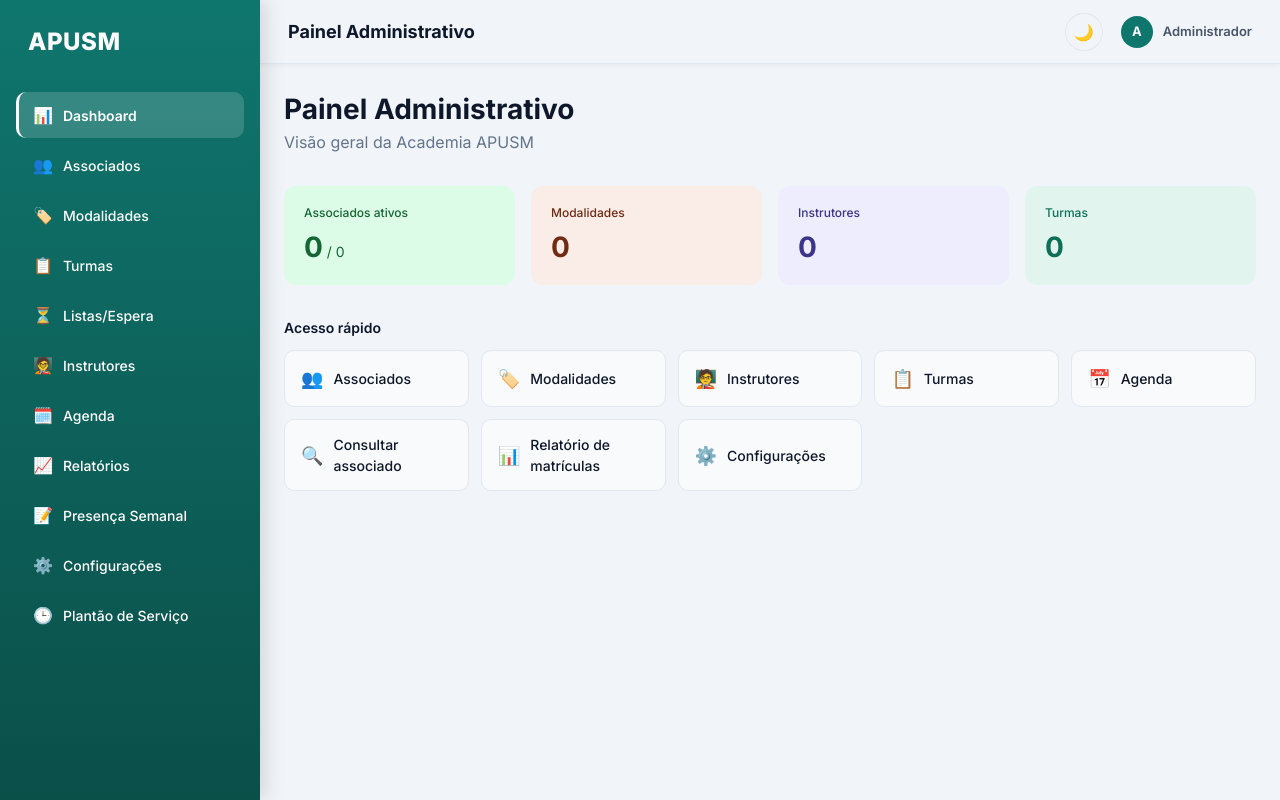
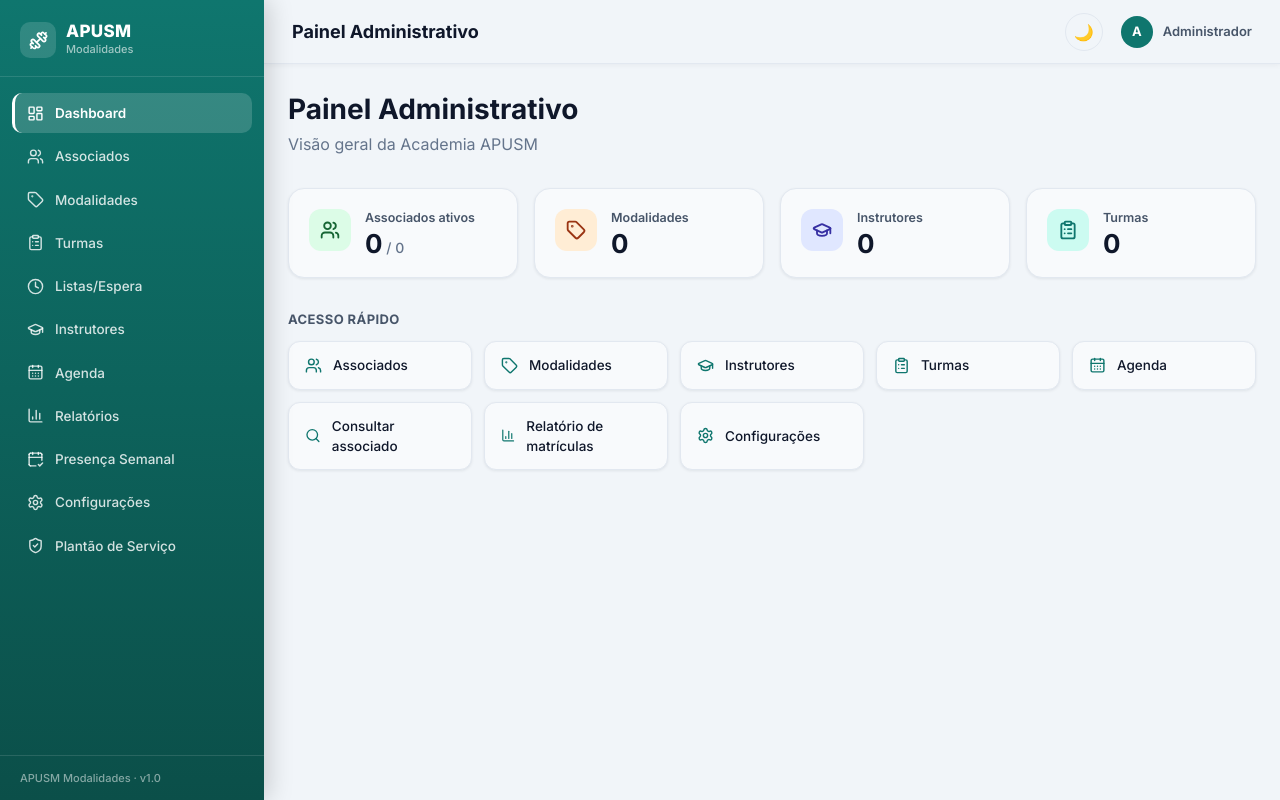
Before and after one commit to BrenoFranzin/apusm, a React (Vite) app: page / in a window 1280 px wide. Built offline with nearby package versions, Linux system fonts and the light colour scheme; no server answers; the database is empty.

Commit message:
style: redesenha Sidebar e Dashboard com icones lucide-react e visual mais profissional

```diff
--- a/src/components/layout/sidebar/Sidebar.tsx
+++ b/src/components/layout/sidebar/Sidebar.tsx
@@ -1,18 +1,32 @@
 import { NavLink, useLocation, useNavigate } from "react-router-dom";
 import { useTransition } from "react";
+import {
+  LayoutDashboard,
+  Users,
+  Tag,
+  ClipboardList,
+  Clock,
+  GraduationCap,
+  CalendarDays,
+  BarChart3,
+  CalendarCheck2,
+  Settings,
+  ShieldCheck,
+  Dumbbell,
+} from "lucide-react";
 
 const menu = [
-  { label: "Dashboard", path: "/", icon: "📊" },
-  { label: "Associados", path: "/associados", icon: "👥" },
-  { label: "Modalidades", path: "/modalidades", icon: "🏷️" },
-  { label: "Turmas", path: "/turmas", icon: "📋" },
-  { label: "Listas/Espera", path: "/lista-espera", icon: "⏳" },
-  { label: "Instrutores", path: "/instrutores", icon: "🧑‍🏫" },
-  { label: "Agenda", path: "/agenda", icon: "🗓️" },
-  { label: "Relatórios", path: "/relatorios", icon: "📈" },
-  { label: "Presença Semanal", path: "/relatorios/presenca-semanal", icon: "📝" },
-  { label: "Configurações", path: "/configuracoes", icon: "⚙️" },
-  { label: "Plantão de Serviço", path: "/plantao", icon: "🕒" },
+  { label: "Dashboard", path: "/", icon: LayoutDashboard },
+  { label: "Associados", path: "/associados", icon: Users },
+  { label: "Modalidades", path: "/modalidades", icon: Tag },
+  { label: "Turmas", path: "/turmas", icon: ClipboardList },
+  { label: "Listas/Espera", path: "/lista-espera", icon: Clock },
+  { label: "Instrutores", path: "/instrutores", icon: GraduationCap },
+  { label: "Agenda", path: "/agenda", icon: CalendarDays },
+  { label: "Relatórios", path: "/relatorios", icon: BarChart3 },
+  { label: "Presença Semanal", path: "/relatorios/presenca-semanal", icon: CalendarCheck2 },
+  { label: "Configurações", path: "/configuracoes", icon: Settings },
+  { label: "Plantão de Serviço", path: "/plantao", icon: ShieldCheck },
 ];
 
 export function Sidebar() {
@@ -30,71 +44,116 @@ export function Sidebar() {
   return (
     <aside
       style={{
-    width: 260,
+        width: 264,
         height: "100vh",
+        display: "flex",
+        flexDirection: "column",
         background: "linear-gradient(180deg, #0F766E 0%, #0B4F49 100%)",
         color: "#fff",
-    padding: "24px 16px",
-    boxShadow: "4px 0 20px rgba(0,0,0,0.15)",
+        boxShadow: "4px 0 24px rgba(0,0,0,0.18)",
         position: "sticky",
         top: 0,
         alignSelf: "flex-start",
-    overflowY: "auto",
         zIndex: 200,
       }}
     >
-      <h2
+      {/* Cabeçalho / logo */}
+      <div
         style={{
-          fontSize: 24,
-          fontWeight: 800,
-          marginBottom: 32,
-          paddingLeft: 12,
-          letterSpacing: 0.5,
+          display: "flex",
+          alignItems: "center",
+          gap: 10,
+          padding: "22px 20px 18px",
+          borderBottom: "1px solid rgba(255,255,255,0.12)",
         }}
       >
+        <div
+          style={{
+            width: 36,
+            height: 36,
+            borderRadius: 10,
+            background: "rgba(255,255,255,0.14)",
+            display: "flex",
+            alignItems: "center",
+            justifyContent: "center",
+            flexShrink: 0,
+          }}
+        >
+          <Dumbbell size={19} strokeWidth={2.2} />
+        </div>
+        <div>
+          <div style={{ fontSize: 17, fontWeight: 800, letterSpacing: 0.3, lineHeight: 1.1 }}>
             APUSM
-      </h2>
+          </div>
+          <div style={{ fontSize: 11, fontWeight: 500, color: "rgba(255,255,255,0.6)" }}>
+            Modalidades
+          </div>
+        </div>
+      </div>
 
-      <nav style={{ display: "flex", flexDirection: "column", gap: 4 }}>
-        {menu.map((item) => (
+      {/* Navegação */}
+      <nav
+        style={{
+          flex: 1,
+          display: "flex",
+          flexDirection: "column",
+          gap: 3,
+          padding: "16px 12px",
+          overflowY: "auto",
+        }}
+      >
+        {menu.map((item) => {
+          const ativo = itemAtivo === item.path;
+          const Icone = item.icon;
+          return (
             <NavLink
+              key={item.label}
+              to={item.path}
+              end={item.path === "/"}
               onClick={(e) => {
                 e.preventDefault();
                 startTransition(() => navigate(item.path));
               }}
-            key={item.label}
-            to={item.path}
-            end={item.path === "/"}
               style={{
                 display: "flex",
                 alignItems: "center",
-              gap: 10,
-              padding: "11px 14px",
+                gap: 11,
+                padding: "10px 12px",
                 borderRadius: 10,
-              fontSize: 14,
-              fontWeight: itemAtivo === item.path ? 600 : 500,
-              color: "#fff",
-              background: itemAtivo === item.path ? "rgba(255,255,255,0.16)" : "transparent",
-              borderLeft: itemAtivo === item.path ? "3px solid #fff" : "3px solid transparent",
-              transition: "background 0.15s ease, border-color 0.15s ease, padding-left 0.15s ease",
+                fontSize: 13.5,
+                fontWeight: ativo ? 600 : 500,
+                color: ativo ? "#fff" : "rgba(255,255,255,0.82)",
+                background: ativo ? "rgba(255,255,255,0.16)" : "transparent",
+                borderLeft: ativo ? "3px solid #fff" : "3px solid transparent",
                 textDecoration: "none",
+                transition: "background 0.15s ease, color 0.15s ease",
               }}
               onMouseEnter={(e) => {
-              if (!e.currentTarget.style.background.includes("0.16")) {
-                e.currentTarget.style.background = "rgba(255,255,255,0.08)";
-              }
+                if (!ativo) e.currentTarget.style.background = "rgba(255,255,255,0.08)";
               }}
               onMouseLeave={(e) => {
-              if (!e.currentTarget.style.background.includes("0.16")) {
-                e.currentTarget.style.background = "transparent";
-              }
+                if (!ativo) e.currentTarget.style.background = "transparent";
               }}
             >
-            <span style={{ fontSize: 16 }}>{item.icon}</span>
-            {item.label}
+              <Icone size={17} strokeWidth={2} style={{ flexShrink: 0 }} />
+              <span style={{ whiteSpace: "nowrap" }}>{item.label}</span>
             </NavLink>
-        ))}
+          );
+        })}
       </nav>
+
+      {/* Rodapé */}
+      <div
+        style={{
+          padding: "14px 20px",
+          borderTop: "1px solid rgba(255,255,255,0.12)",
+          fontSize: 11,
+          color: "rgba(255,255,255,0.5)",
+          fontWeight: 500,
+        }}
+      >
+        APUSM Modalidades · v1.0
+      </div>
     </aside>
   );
 }
--- a/src/modules/dashboard/pages/DashboardPage.tsx
+++ b/src/modules/dashboard/pages/DashboardPage.tsx
@@ -1,12 +1,22 @@
 // ======================================================
 // APUSM SaaS — Dashboard
 // ======================================================
-
 import { Link } from "react-router-dom";
 import { useAssociados } from "@/modules/associados/hooks/useAssociados";
 import { useModalidades } from "@/modules/modalidades/hooks/useModalidades";
 import { useInstrutores } from "@/modules/instrutores/hooks/useInstrutores";
 import { useTurmas } from "@/modules/turmas/hooks/useTurmas";
+import {
+  Users,
+  Tag,
+  GraduationCap,
+  ClipboardList,
+  CalendarDays,
+  Search,
+  BarChart3,
+  Settings,
+  type LucideIcon,
+} from "lucide-react";
 
 export default function DashboardPage() {
   const { associados } = useAssociados();
@@ -19,40 +29,46 @@ export default function DashboardPage() {
   return (
     <div className="space-y-8">
       <div>
-        <h1 style={{ fontSize: 28, fontWeight: 700, color: "var(--page-heading)" }}>Painel Administrativo</h1>
-        <p style={{ color: "var(--page-subheading)" }}>Visão geral da Academia APUSM</p>
+        <h1 style={{ fontSize: 28, fontWeight: 700, color: "var(--page-heading)" }}>
+          Painel Administrativo
+        </h1>
+        <p style={{ color: "var(--page-subheading)", marginTop: 2 }}>
+          Visão geral da Academia APUSM
+        </p>
       </div>
 
       <div
         style={{
           display: "grid",
-          gridTemplateColumns: "repeat(auto-fit, minmax(180px, 1fr))",
+          gridTemplateColumns: "repeat(auto-fit, minmax(200px, 1fr))",
           gap: 16,
         }}
       >
-        <Card cor="#166534" bg="#dcfce7" titulo="Associados ativos" valor={ativos} total={associados.length} />
-        <Card cor="#712B13" bg="#FAECE7" titulo="Modalidades" valor={modalidades.length} />
-        <Card cor="#3C3489" bg="#EEEDFE" titulo="Instrutores" valor={instrutores.length} />
-        <Card cor="#0f6e56" bg="#E1F5EE" titulo="Turmas" valor={turmas.length} />
+        <Card icone={Users} cor="#166534" bg="#DCFCE7" titulo="Associados ativos" valor={ativos} total={associados.length} />
+        <Card icone={Tag} cor="#9A3412" bg="#FFEDD5" titulo="Modalidades" valor={modalidades.length} />
+        <Card icone={GraduationCap} cor="#3730A3" bg="#E0E7FF" titulo="Instrutores" valor={instrutores.length} />
+        <Card icone={ClipboardList} cor="#0F766E" bg="#CCFBF1" titulo="Turmas" valor={turmas.length} />
       </div>
 
       <div>
-        <p style={{ fontSize: 14, fontWeight: 600, marginBottom: 12 }}>Acesso rápido</p>
+        <p style={{ fontSize: 13, fontWeight: 700, color: "var(--text-secondary)", textTransform: "uppercase", letterSpacing: 0.4, marginBottom: 12 }}>
+          Acesso rápido
+        </p>
         <div
           style={{
             display: "grid",
-            gridTemplateColumns: "repeat(auto-fit, minmax(160px, 1fr))",
+            gridTemplateColumns: "repeat(auto-fit, minmax(170px, 1fr))",
             gap: 12,
           }}
         >
-          <Atalho to="/associados" emoji="👥" label="Associados" />
-          <Atalho to="/modalidades" emoji="🏷️" label="Modalidades" />
-          <Atalho to="/instrutores" emoji="🧑‍🏫" label="Instrutores" />
-          <Atalho to="/turmas" emoji="📋" label="Turmas" />
-          <Atalho to="/agenda" emoji="📅" label="Agenda" />
-          <Atalho to="/relatorios/consulta" emoji="🔍" label="Consultar associado" />
-          <Atalho to="/relatorios/matriculas" emoji="📊" label="Relatório de matrículas" />
-          <Atalho to="/configuracoes" emoji="⚙️" label="Configurações" />
+          <Atalho to="/associados" icone={Users} label="Associados" />
+          <Atalho to="/modalidades" icone={Tag} label="Modalidades" />
+          <Atalho to="/instrutores" icone={GraduationCap} label="Instrutores" />
+          <Atalho to="/turmas" icone={ClipboardList} label="Turmas" />
+          <Atalho to="/agenda" icone={CalendarDays} label="Agenda" />
+          <Atalho to="/relatorios/consulta" icone={Search} label="Consultar associado" />
+          <Atalho to="/relatorios/matriculas" icone={BarChart3} label="Relatório de matrículas" />
+          <Atalho to="/configuracoes" icone={Settings} label="Configurações" />
         </div>
       </div>
     </div>
@@ -60,40 +76,90 @@ export default function DashboardPage() {
 }
 
 function Card({
-  cor, bg, titulo, valor, total,
-}: { cor: string; bg: string; titulo: string; valor: number; total?: number }) {
+  icone: Icone, cor, bg, titulo, valor, total,
+}: { icone: LucideIcon; cor: string; bg: string; titulo: string; valor: number; total?: number }) {
   return (
-    <div style={{ background: bg, borderRadius: 12, padding: "1.1rem 1.25rem" }}>
-      <p style={{ fontSize: 12, color: cor, fontWeight: 500, margin: 0 }}>{titulo}</p>
-      <p style={{ fontSize: 28, fontWeight: 700, color: cor, margin: "4px 0 0" }}>
-        {valor}
-        {total !== undefined && (
-          <span style={{ fontSize: 14, fontWeight: 400 }}> / {total}</span>
-        )}
-      </p>
+    <div
+      style={{
+        background: "var(--background-primary)",
+        border: "1px solid var(--border-default)",
+        borderRadius: "var(--radius-lg)",
+        padding: "1.25rem 1.25rem",
+        display: "flex",
+        alignItems: "flex-start",
+        gap: 14,
+        boxShadow: "var(--shadow-sm)",
+        transition: "box-shadow 0.15s ease, transform 0.15s ease",
+      }}
+      onMouseEnter={(e) => {
+        e.currentTarget.style.boxShadow = "var(--shadow-md)";
+        e.currentTarget.style.transform = "translateY(-2px)";
+      }}
+      onMouseLeave={(e) => {
+        e.currentTarget.style.boxShadow = "var(--shadow-sm)";
+        e.currentTarget.style.transform = "translateY(0)";
+      }}
+    >
+      <div
+        style={{
+          width: 42,
+          height: 42,
+          borderRadius: "var(--radius-md)",
+          background: bg,
+          display: "flex",
+          alignItems: "center",
+          justifyContent: "center",
+          flexShrink: 0,
+        }}
+      >
+        <Icone size={20} color={cor} strokeWidth={2.2} />
+      </div>
+      <div>
+        <p style={{ fontSize: 12.5, color: "var(--text-secondary)", fontWeight: 600, margin: 0 }}>
+          {titulo}
+        </p>
+        <p style={{ fontSize: 26, fontWeight: 700, color: "var(--text-primary)", margin: "3px 0 0", lineHeight: 1 }}>
+          {valor}
+          {total !== undefined && (
+            <span style={{ fontSize: 14, fontWeight: 500, color: "var(--text-muted)" }}> / {total}</span>
+          )}
+        </p>
+      </div>
     </div>
   );
 }
 
-function Atalho({ to, emoji, label }: { to: string; emoji: string; label: string }) {
+function Atalho({ to, icone: Icone, label }: { to: string; icone: LucideIcon; label: string }) {
   return (
     <Link
       to={to}
       style={{
         display: "flex",
         alignItems: "center",
-        gap: 10,
+        gap: 11,
         background: "var(--background-primary)",
         border: "1px solid var(--border-default)",
-        borderRadius: 10,
-        padding: "14px 16px",
+        borderRadius: "var(--radius-md)",
+        padding: "13px 16px",
         textDecoration: "none",
         color: "var(--text-primary)",
         fontWeight: 500,
-        fontSize: 14,
+        fontSize: 13.5,
+        boxShadow: "var(--shadow-sm)",
+        transition: "box-shadow 0.15s ease, border-color 0.15s ease, transform 0.15s ease",
+      }}
+      onMouseEnter={(e) => {
+        e.currentTarget.style.boxShadow = "var(--shadow-md)";
+        e.currentTarget.style.borderColor = "var(--color-primary)";
+        e.currentTarget.style.transform = "translateY(-2px)";
+      }}
+      onMouseLeave={(e) => {
+        e.currentTarget.style.boxShadow = "var(--shadow-sm)";
+        e.currentTarget.style.borderColor = "var(--border-default)";
+        e.currentTarget.style.transform = "translateY(0)";
       }}
     >
-      <span style={{ fontSize: 18 }}>{emoji}</span>
+      <Icone size={17} strokeWidth={2} color="var(--color-primary)" />
       {label}
     </Link>
   );
```
Lines whose indentation alone changed are shown as unchanged.
